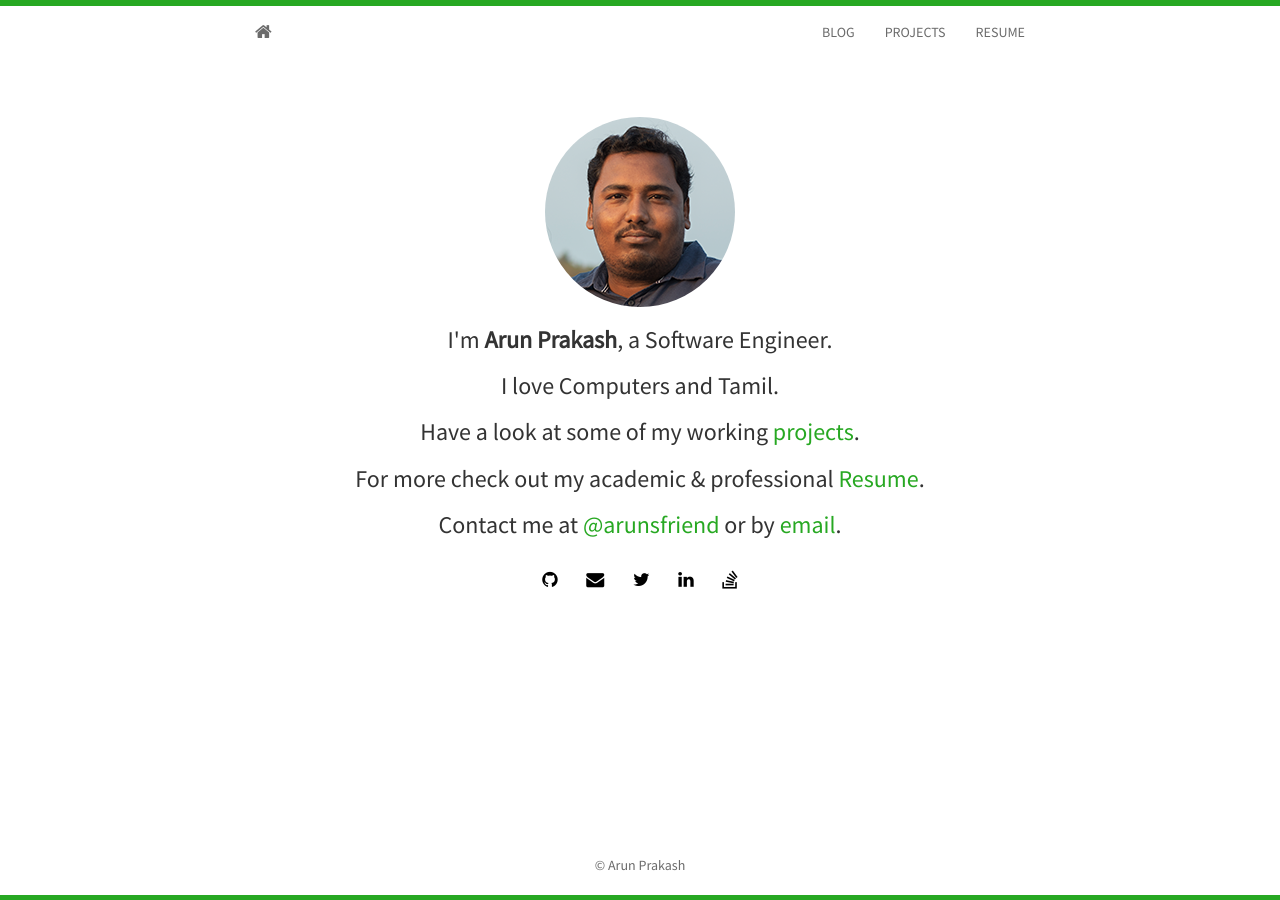
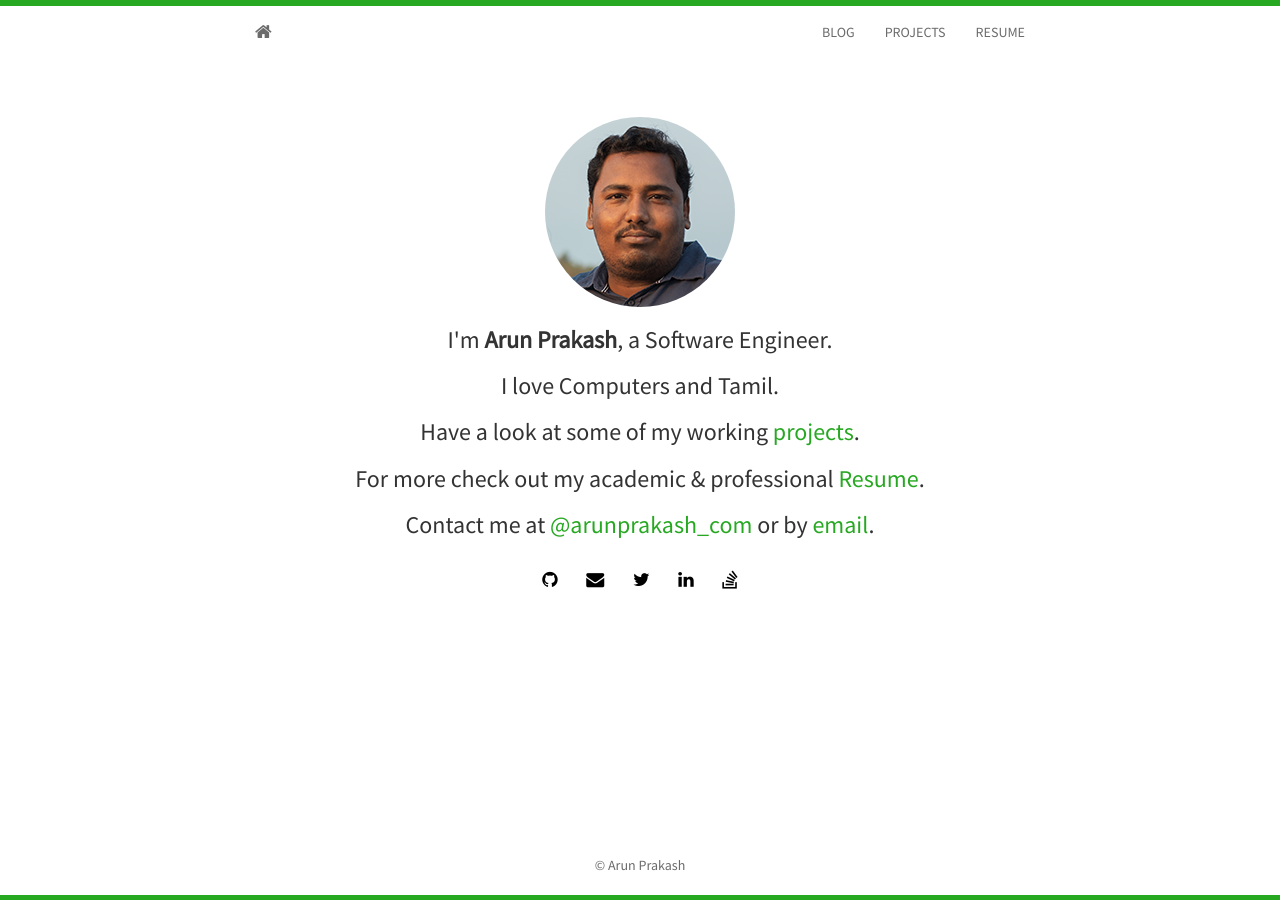
Before and after one commit to arunprakash/arunprakash.github.io, a Jekyll site: the page built from index.html, in a window 1280 px wide. Built offline with Jekyll 4.4.1, drawn with Linux system fonts in a browser that asks for light colours; nearby versions of some CDN libraries; the list of posts is cut into pages by our own code.

Commit message:
Update _config.yml

```diff
--- a/_config.yml
+++ b/_config.yml
@@ -19,7 +19,7 @@ description: Personal page
 avatar: profile.png
 email: arunprakash.pts@gmail.com
 github: arunprakash # username
-twitter: arunsfriend
+twitter: arunprakash_com
 linkedin: arunprakash8
 stackoverflow: users/2482162/arunprakash   #e.g: users/2735833/proton1h1
 #Comment out if you don't want disqus
```
